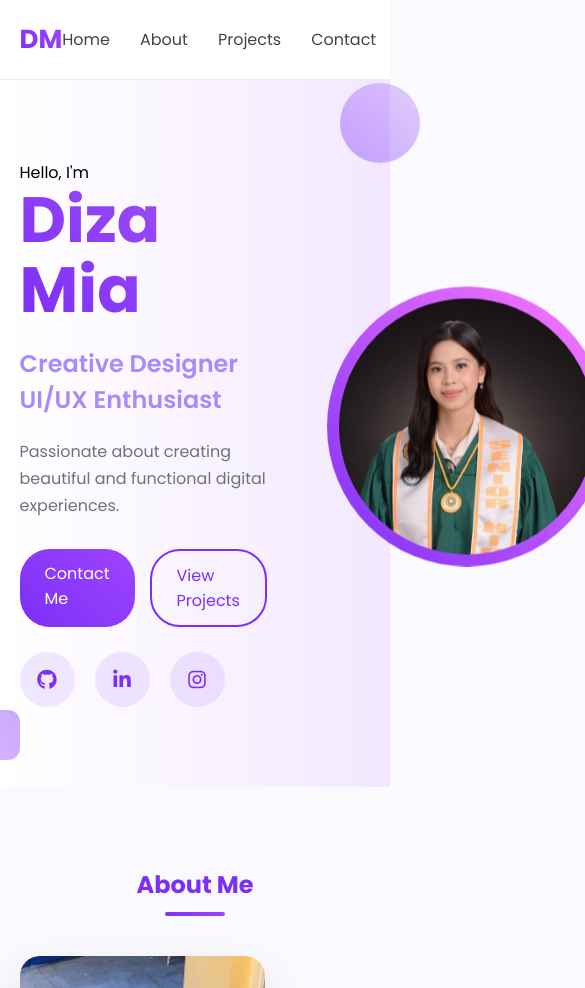
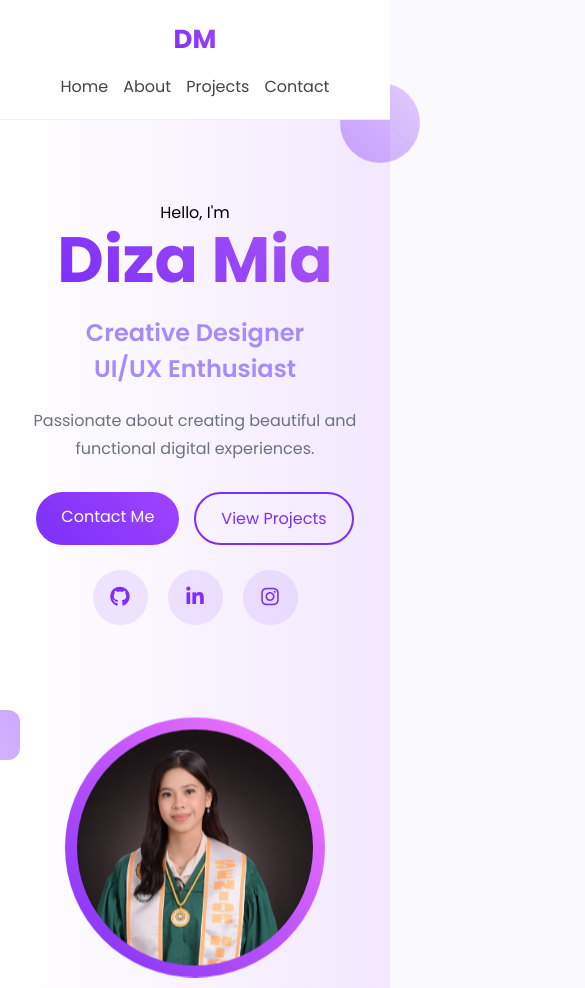
Before and after one commit to yangslvr/index.html, a plain HTML site: page index.html in a window 390 px wide. Shown: the top 988 px of the page, 585 px wide, since content can reach past the window. Drawn offline with Linux system fonts and the light colour scheme.

Commit message:
Update style.css

```diff
--- a/style.css
+++ b/style.css
@@ -432,3 +432,94 @@ footer {
     height: 280px;
   }
 }
+
+/* ================================= */
+/* MOBILE (phones) */
+/* ================================= */
+@media (max-width: 768px) {
+
+  .hero {
+    height: auto;
+    padding: 80px 0;
+  }
+
+  .hero-grid {
+    grid-template-columns: 1fr;
+    text-align: center;
+  }
+
+  .hero-text {
+    display: flex;
+    flex-direction: column;
+    align-items: center;
+  }
+
+  .buttons {
+    justify-content: center;
+  }
+
+  .socials {
+    justify-content: center;
+  }
+
+  .hero-image {
+    position: static;
+    margin-top: 40px;
+  }
+
+  .gradient-circle {
+    width: 260px;
+    height: 260px;
+  }
+
+  .about-grid {
+    grid-template-columns: 1fr;
+    text-align: center;
+  }
+
+  .about-img img {
+    width: 80%;
+    margin: auto;
+  }
+
+  .nav {
+    flex-direction: column;
+    gap: 15px;
+  }
+
+  .links {
+    gap: 15px;
+  }
+
+  .projects-grid {
+    grid-template-columns: 1fr;
+  }
+}
+
+/* ================================= */
+/* TABLET */
+/* ================================= */
+@media (min-width: 769px) and (max-width: 1023px) {
+
+  .hero-grid {
+    grid-template-columns: 1fr 1fr;
+  }
+
+  .about-grid {
+    grid-template-columns: 1fr 1fr;
+  }
+
+  .projects-grid {
+    grid-template-columns: repeat(2, 1fr);
+  }
+}
+
+/* ================================= */
+/* DESKTOP */
+/* ================================= */
+@media (min-width: 1024px) {
+
+  .projects-grid {
+    grid-template-columns: repeat(3, 1fr);
+  }
+}
```
